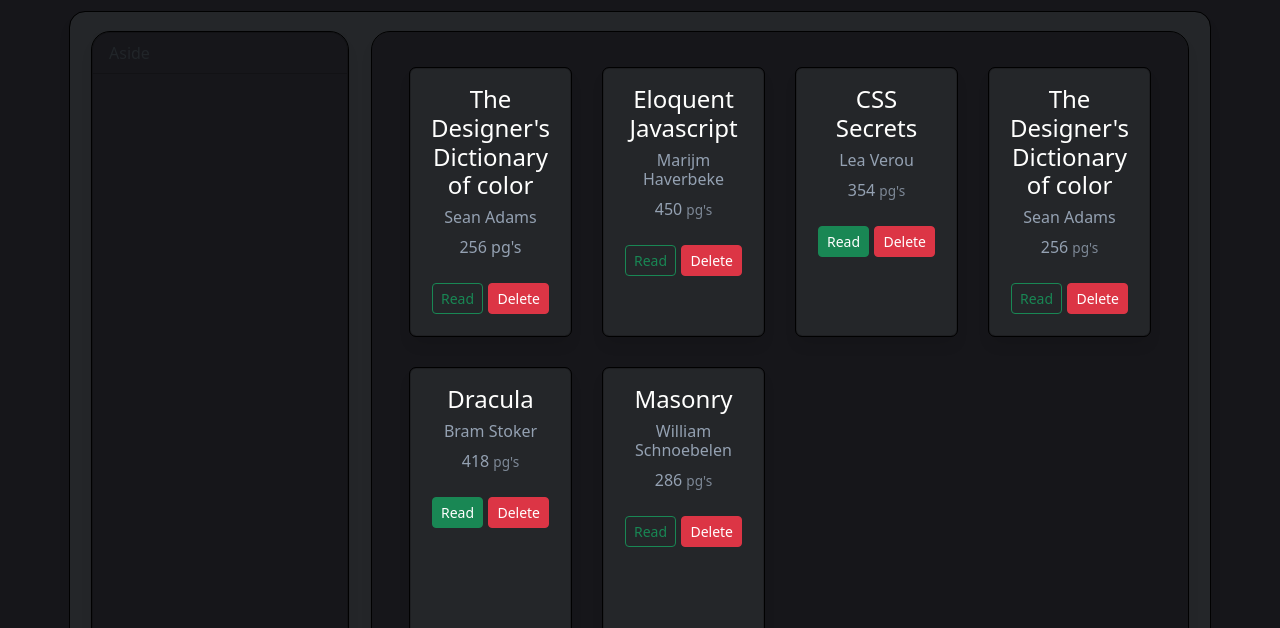
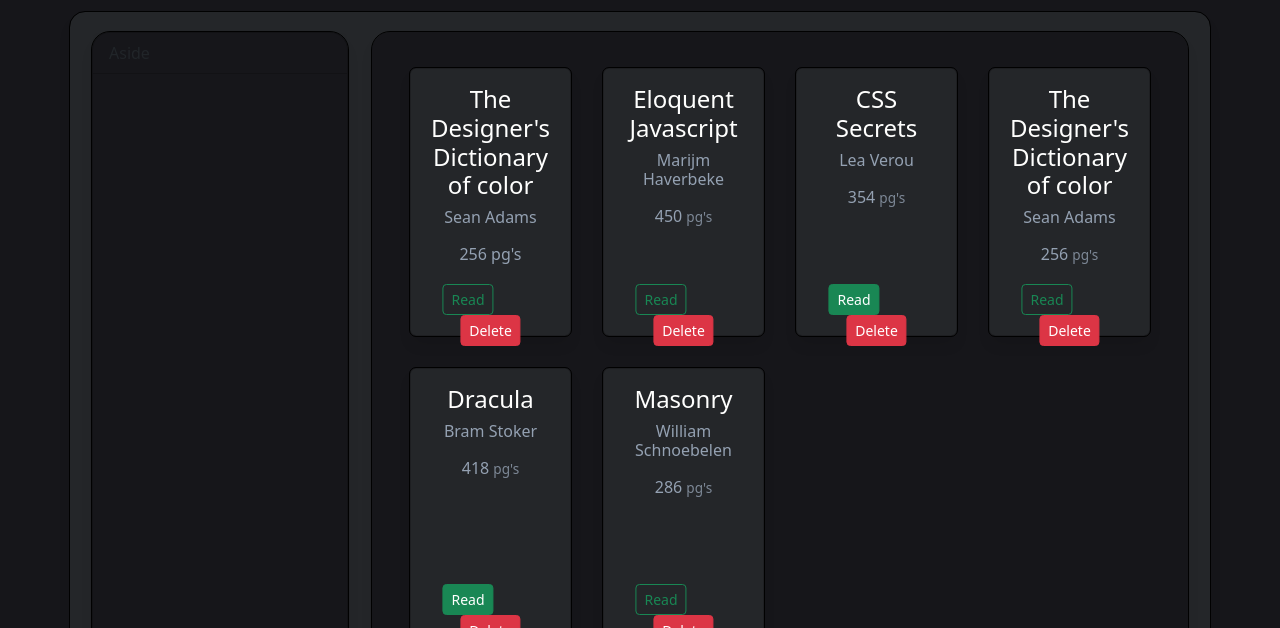
Before and after one commit to louisfm16/library, a plain HTML site: page index.html in a window 1280 px wide. Shown: the part 172-800 px from the top of the page. Drawn offline with nearby package versions, Linux system fonts and the light colour scheme.

Commit message:
Fixed isRead & Delete  buttons to the bottom of all cards

```diff
--- a/styles.scss
+++ b/styles.scss
@@ -124,6 +124,8 @@ html, body {
 
     &-pages {
       color: $paragraph;
+      margin-top: 15px;
+      margin-bottom: 0;
 
       & i {
         color: inherit;
@@ -134,31 +136,29 @@ html, body {
     }
 
     &-buttons {
+      position: absolute;
+      height: 30px;
+      width: 85%;
+      margin: 0;
+      padding: 0;
+      left: 50%;
+      bottom: 8%;
+      transform: translateX(-50%);
+    }
+
+
+    &-isRead {
       position: relative;
-      // display: block;
-      height: 30px;
-      // font-size: 1rem;
-      // font-weight: 400;
-      // line-height: 1.5;
-      width: 100%;
+      display: inline-block;
       margin: 0;
-      margin-top: 25px;
+      margin-right: 45px;
       padding: 0;
     }
 
-
-    // Floating both buttons works for now but,
-    // I don't like it
-    &-isRead {
-      position: absolute;
-      left: 5px;
-      bottom: 0;
-    }
-
     &-delete {
-      position: absolute;
-      right: 5px;
-      bottom: 0;
+      position: relative;
+      display: inline-block;
+      margin: 0;
     }
   }
 }
```
Also changed, not shown: styles.css, 1 other file.
